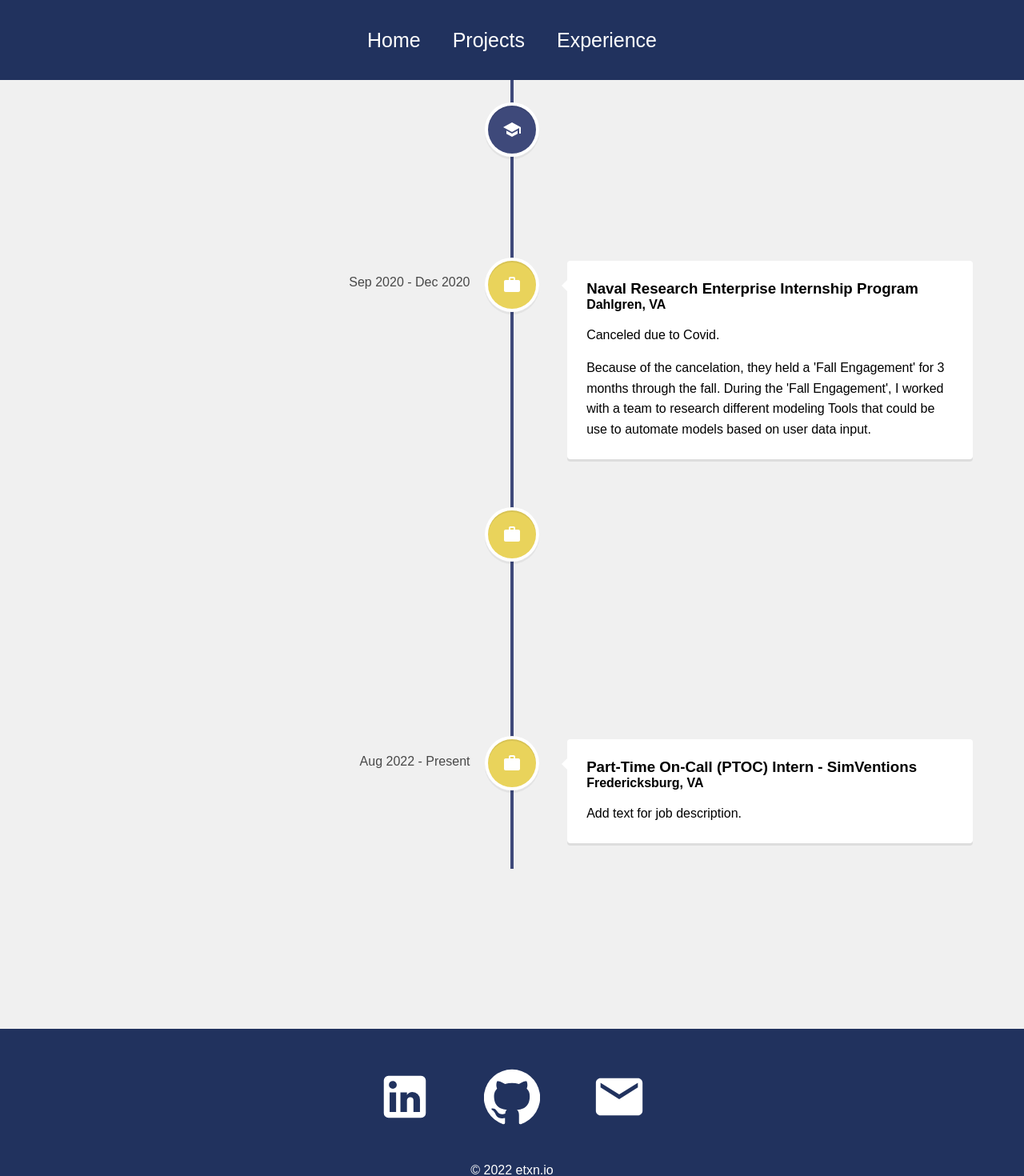
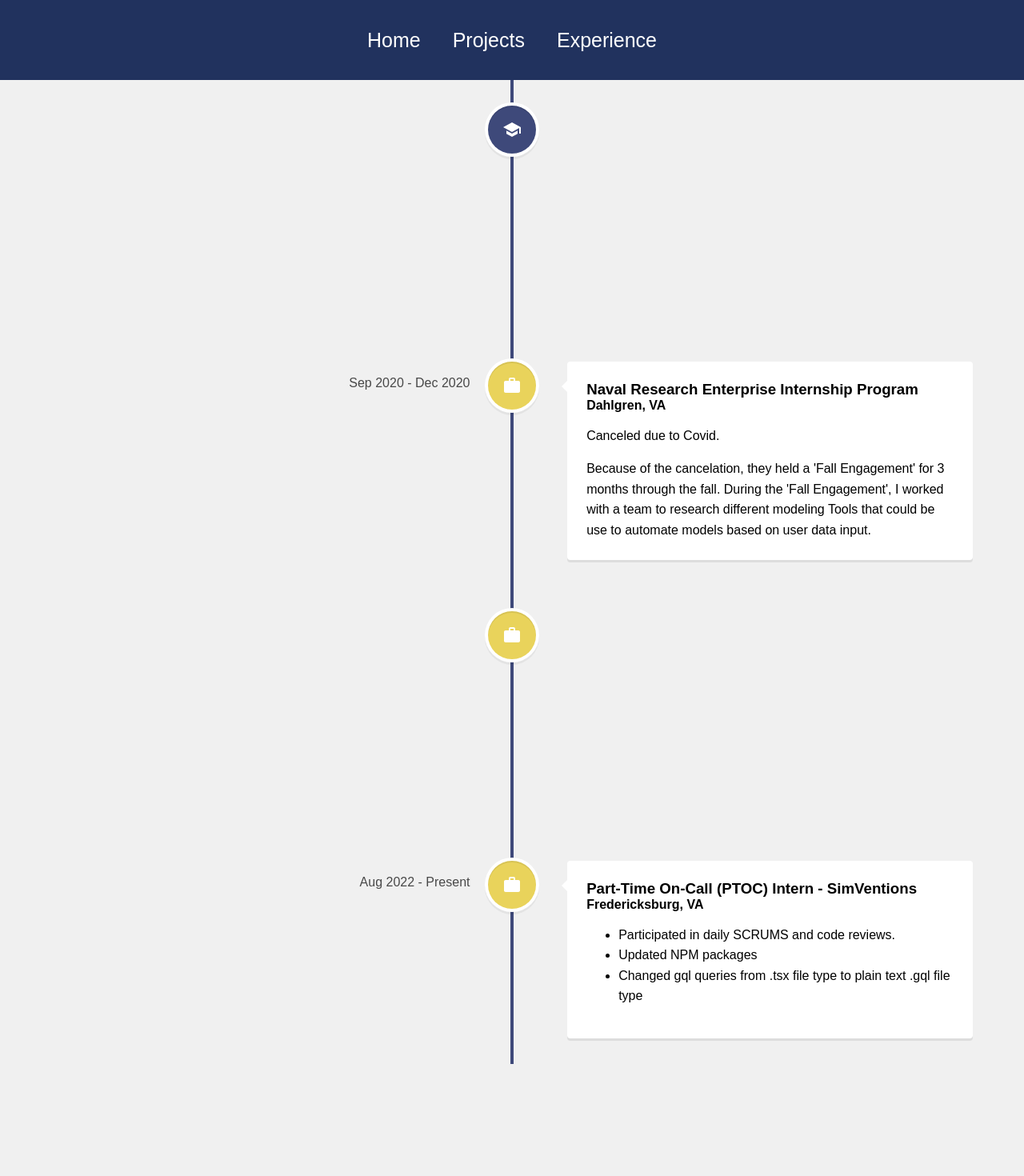
Before and after one commit to deddye/PersonalWebsite, a React (Create React App) app in the folder personal-website/: page /experience in a window 1280 px wide. Shown: the top 1470 px of the page at 80% size. Built offline with nearby package versions, Linux system fonts and the light colour scheme.

Commit message:
content updates and icon change

```diff
--- a/personal-website/src/pages/Experience.js
+++ b/personal-website/src/pages/Experience.js
@@ -21,11 +21,14 @@
             Virginia Polytechnic Institute and State University
           </h3>
 
-          <h4 className="vertical-timeline-element-subtitle">
-            B.S.
-          </h4>
-
-          <p> Computer Science </p>
+          <p> B.S. Computer Science </p>
+          <p>
+            Relevant Coursework: <br></br>
+            CS 3114: Data Structure and Algorithms <br></br>
+            CS 2506: Computer Organization I & II <br></br>
+            CS 3714: Mobile Software Development (Android) <br></br>
+            CS 3214: Computer Systems
+          </p>
         </VerticalTimelineElement>
         <VerticalTimelineElement
           className="vertical-timeline-element--work"
@@ -59,14 +62,16 @@
           <h4 className="vertical-timeline-element-subtitle">
             Fredericksburg, VA
           </h4>
+
           <p>
-            Performed research and developed prototypes for kiosk display applications,
-            3D models and VR tours
+            <ul>
+              <li> Performed research and developed prototypes for kiosk display applications,
+                   3D models and VR tours </li>
+              <li> Participated in daily stand-ups with mentors and bi-weekly sprint reviews
+                   with company CTO, HR, other interns and their mentors. </li>
+            </ul>
           </p>
-          <p>
-            Participated in daily stand-ups with mentors and bi-weekly sprint reviews
-            with company CTO, HR, other interns and their mentors.
-          </p>
+
         </VerticalTimelineElement>
         <VerticalTimelineElement
           className="vertical-timeline-element--work"
@@ -81,7 +86,12 @@
             Fredericksburg, VA
           </h4>
           <p>
-            Add text for job description.
+            <ul>
+              <li> Participated in daily SCRUMS and code reviews. </li>
+              <li> Updated NPM packages </li>
+              <li> Changed gql queries from .tsx file type to plain text .gql file type</li>
+            </ul>
+
           </p>
 
         </VerticalTimelineElement>
```
